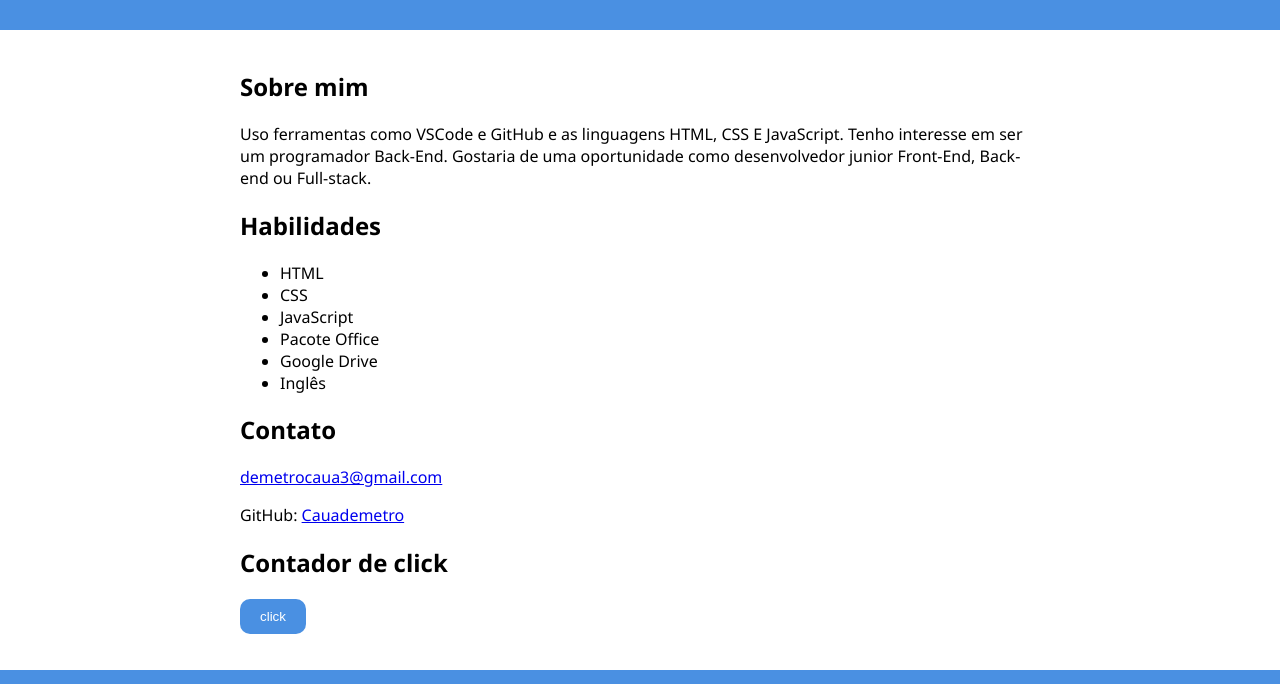
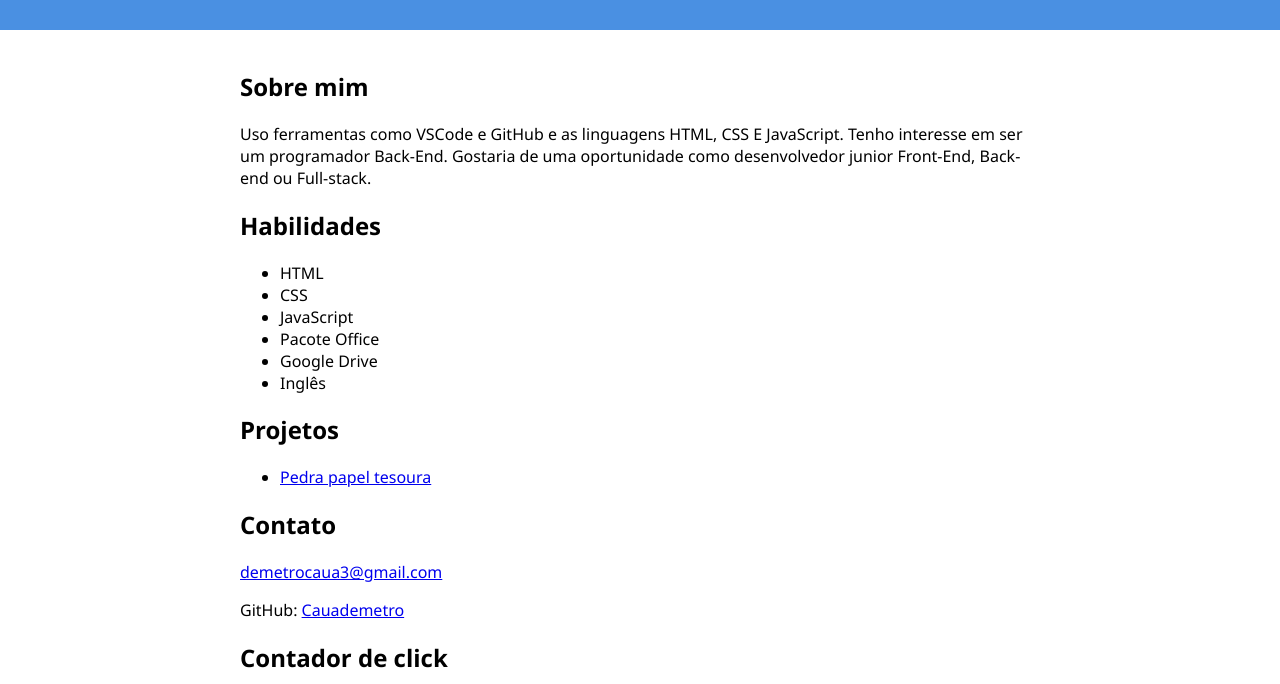
Before and after one commit to cauademetro/mini-bio, a plain HTML site: page index.html in a window 1280 px wide. Shown: the part 116-800 px from the top of the page. Drawn offline with Linux system fonts and the light colour scheme.

Commit message:
coloquei um link novo!

```diff
--- a/index.html
+++ b/index.html
@@ -22,6 +22,13 @@
                <li>Inglês</li>
           </ul>
 
+          <h2>Projetos</h2>
+          <ul>
+               <li>
+                    <a href="https://cauademetro.github.io/Pedra-papel-tesoura/">Pedra papel tesoura</a>
+               </li>
+
+          </ul>
           <h2>Contato</h2>
           <p><a href="mailto:">demetrocaua3@gmail.com</a></p>
           <p>GitHub: <a href="https://github.com/cauademetro" target="_blank">Cauademetro</a></p>
```
